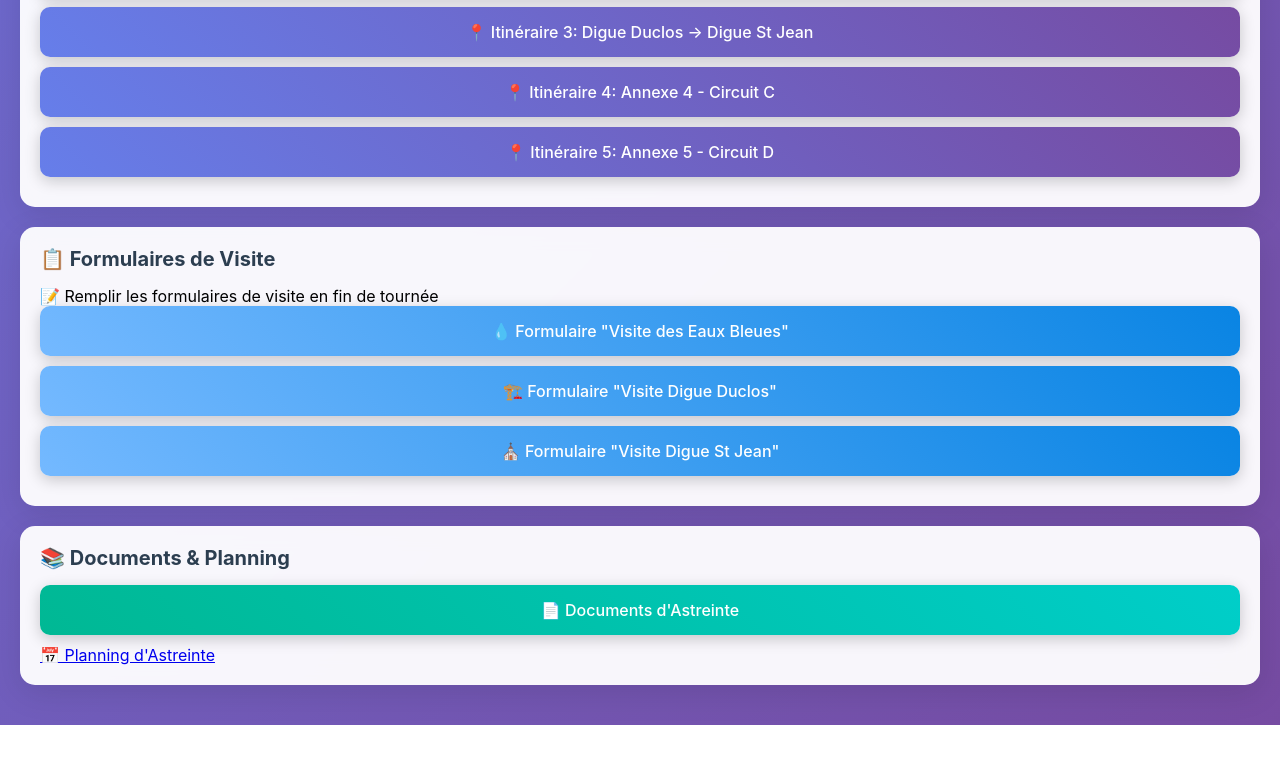
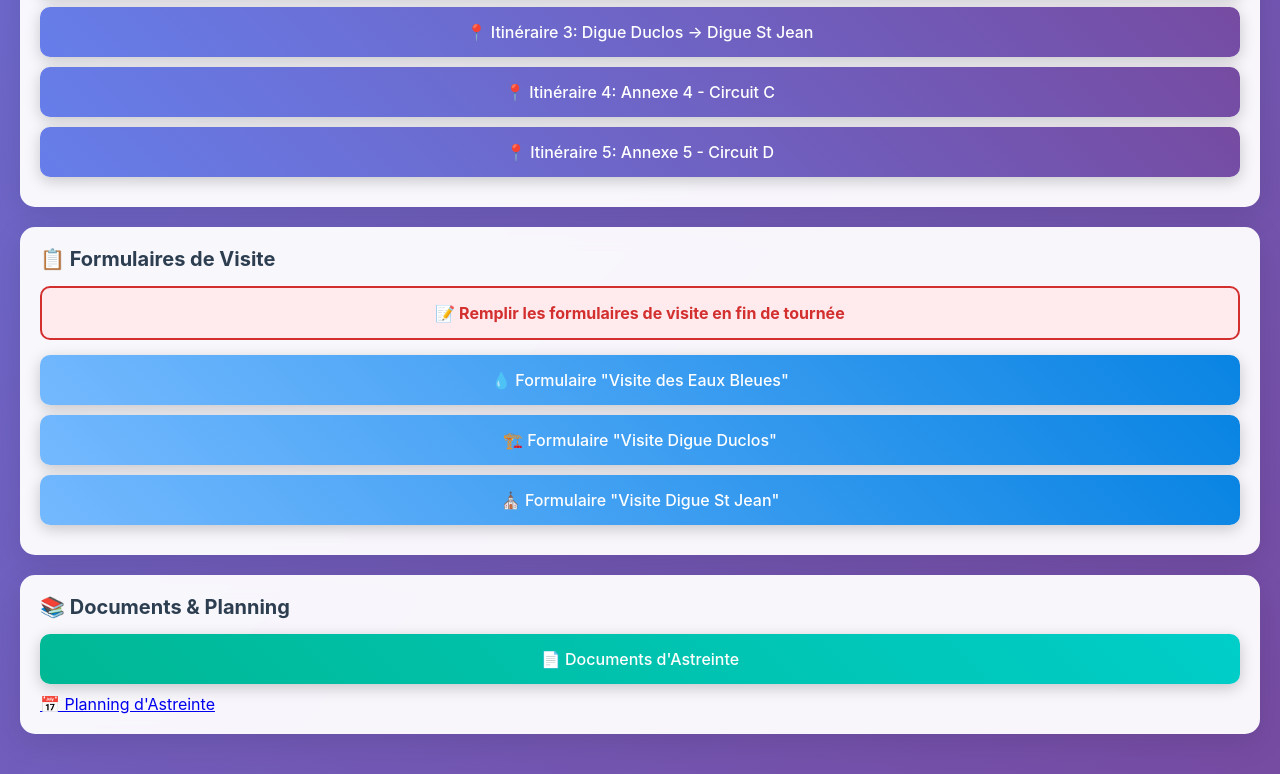
Before and after one commit to Lil69006/patrouilleur-digues, a plain HTML site: page index.html in a window 1280 px wide. Shown: the part 1567-2341 px from the top of the page. Before the commit the page ends 2292 px from the top, so only its background shows below. Drawn offline with Linux system fonts and the light colour scheme; no server answers.

Commit message:
Update index.html

```diff
--- a/index.html
+++ b/index.html
@@ -197,6 +197,17 @@
             border-radius: 10px;
             margin: 15px 0;
             text-align: center;
+        }
+
+        .info-box-warning {
+            background: #ffebee;
+            color: #d32f2f;
+            padding: 15px;
+            border-radius: 10px;
+            margin: 15px 0;
+            text-align: center;
+            border: 2px solid #d32f2f;
+            font-weight: bold;
         }
 
         .chart-canvas {
```
